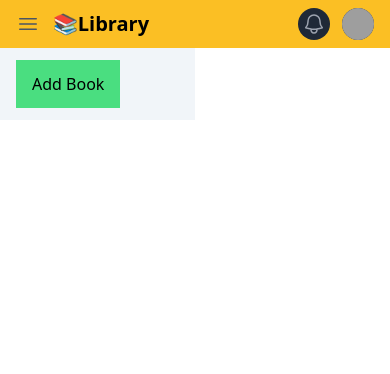
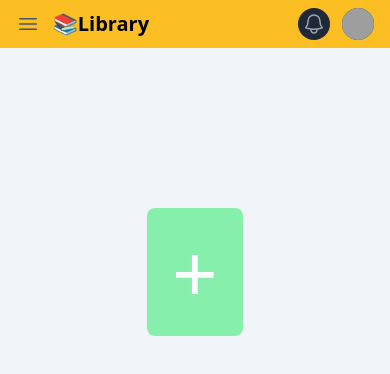
Before and after one commit to luyvannda/odin-library, a React (Vite) app: page / in a window 390 px wide. Shown: the top 374 px of the page. Built offline with nearby package versions, Linux system fonts and the light colour scheme; grey boxes are pictures that could not be loaded.

Commit message:
design the add button and use grid to position each components for mobile screen

```diff
--- a/src/App.tsx
+++ b/src/App.tsx
@@ -20,16 +20,23 @@ const App: FC = () => {
   };
 
   return (
-    <div>
+    <div className="min-h-screen overflow-x-hidden bg-slate-100">
       <NavBar setIsOpenNav={setIsOpenNav} />
 
       <div className="lg:hidden">{isOpenNav && <Summary />}</div>
 
-      <div className="grid grid-cols-2">
-        {addIsClicked && <Form book={book} onSubmit={addBook} />}
-        <div className="bg-slate-100 px-4 py-3">
-          <button onClick={toggleForm} className="bg-green-400 px-4 py-3">
-            Add Book
+      <div className="grid lg:grid-cols-2">
+        {addIsClicked && (
+          <div className="absolute">
+            <Form book={book} onSubmit={addBook} />
+          </div>
+        )}
+        <div className="flex items-center justify-center py-40 ">
+          <button
+            onClick={toggleForm}
+            className="h-[8rem] w-[6rem] rounded-lg bg-green-300 text-[5rem] text-white"
+          >
+            +
           </button>
         </div>
         <div className="hidden lg:block">
--- a/src/components/Summary.tsx
+++ b/src/components/Summary.tsx
@@ -1,6 +1,6 @@
 const Summary = () => {
   return (
-    <div className="absolute flex min-h-[100vh] w-[70vw] flex-col items-center justify-center bg-slate-200 opacity-90 lg:static lg:min-h-[50vh] lg:w-[50vw]">
+    <div className="absolute flex min-h-[100vh] w-[75vw] flex-col items-center justify-center bg-slate-200 opacity-90 lg:static lg:w-[50vw]">
       <div className="h-[1px] w-[55vw] bg-gray-600"></div>
       <h2 className="p-2 text-lg font-semibold text-gray-600">Information</h2>
       <div className="h-[0.5px] w-[55vw] bg-gray-600"></div>
```
Also changed, not shown: 1 other file (tests, documents, lock files or other folders).
